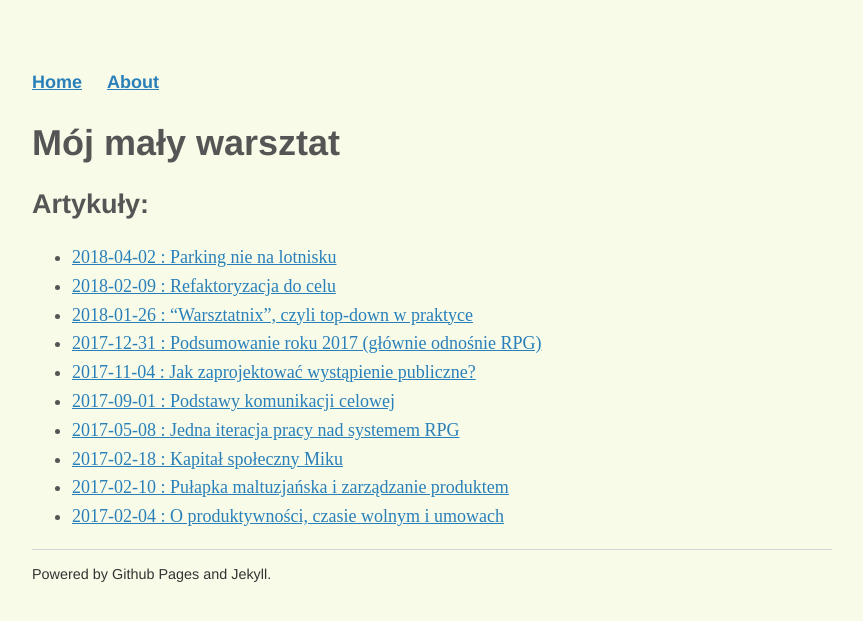
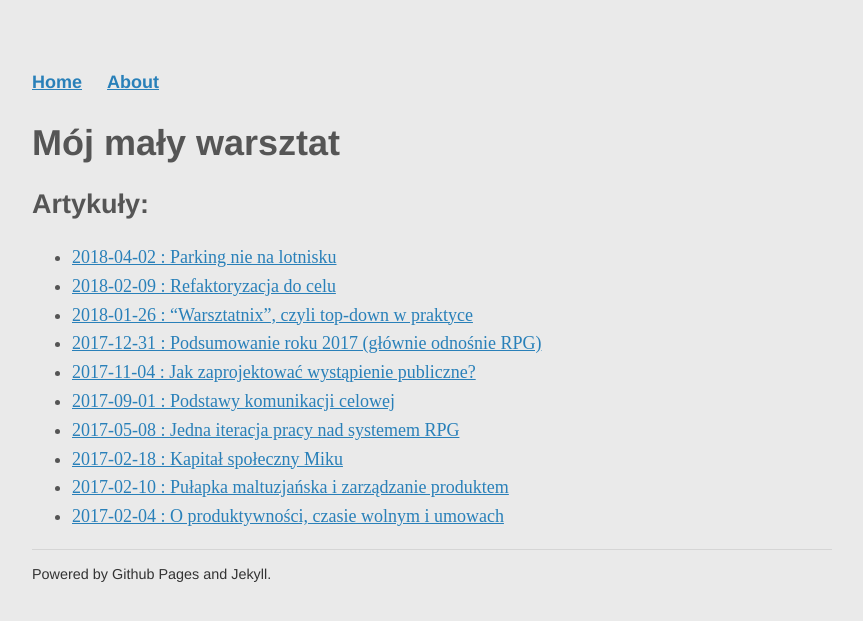
Before and after one commit to ljzolw/ljzolw.github.io, a Jekyll site: the page built from index.md, in a window 1280 px wide. Shown: the top 621 px of the page, without its empty margins (208-1071 px from the left). Built offline with Jekyll 4.4.1, drawn with Linux system fonts in a browser that asks for light colours.

Commit message:
Reverted CSS background.

```diff
--- a/css/main.css
+++ b/css/main.css
@@ -1,5 +1,5 @@
 html {
-    background-color:#f9fbe9
+    background-color:#eaeaea
 }
 body {
     margin: 40px auto;
```
